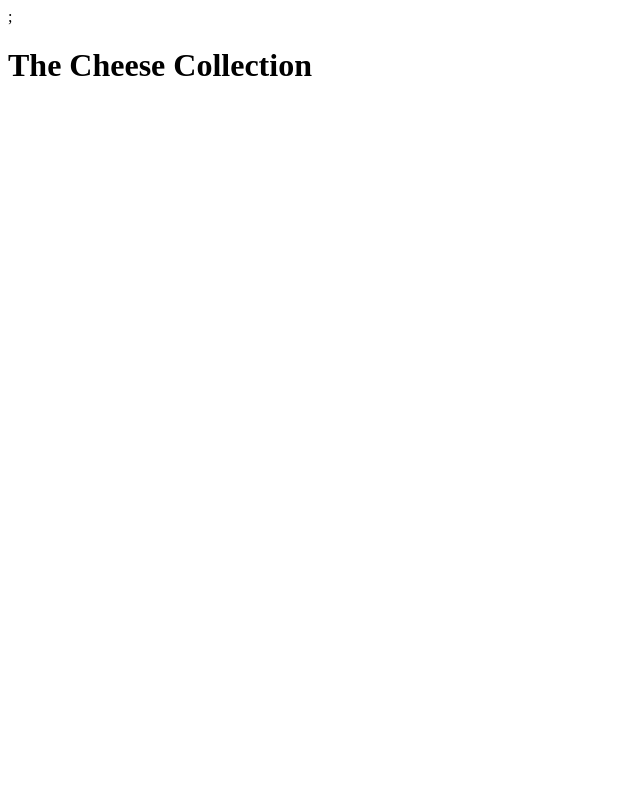
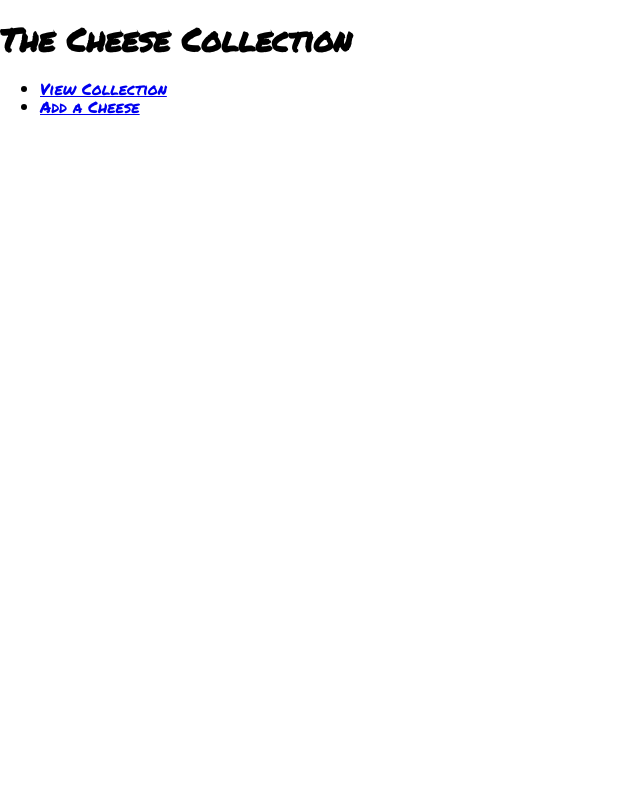
Before and after one commit to daniellaskinner/collectionApp, a PHP site: page / in a window 1280 px wide. Shown: the whole page, without its empty margins (0-640 px from the left). Run offline with PHP 8.4, Linux system fonts and the light colour scheme.

Commit message:
added title and navbar, styled with google fonts

```diff
--- a/index.php
+++ b/index.php
@@ -1,15 +1,24 @@
 <?php
 
-?>;
+?>
 
 
 <html lang="en">
 <head>
     <title>The Cheese Collection</title>
+    <meta name="viewport" content="width=device-width">
+    <link rel="stylesheet" type="text/css" href="normalize.css">
     <link rel="stylesheet" type="text/css" href="styles.css">
+    <link href="https://fonts.googleapis.com/css?family=Indie+Flower|Permanent+Marker&display=swap" rel="stylesheet">
 </head>
 
 <body>
     <h1>The Cheese Collection</h1>
+    <nav>
+        <ul>
+            <li><a href="#collection">View Collection</li>
+            <li><a href="#form">Add a Cheese</li>
+        </ul>
+    </nav>
 </body>
 </html>
--- a/styles.css
+++ b/styles.css
@@ -1,3 +1,8 @@
 * {
     box-sizing: border-box;
 }
+
+html {
+    font-family: 'Permanent Marker', cursive;
+    /*font-family: 'Indie Flower', cursive;*/
+}
```
